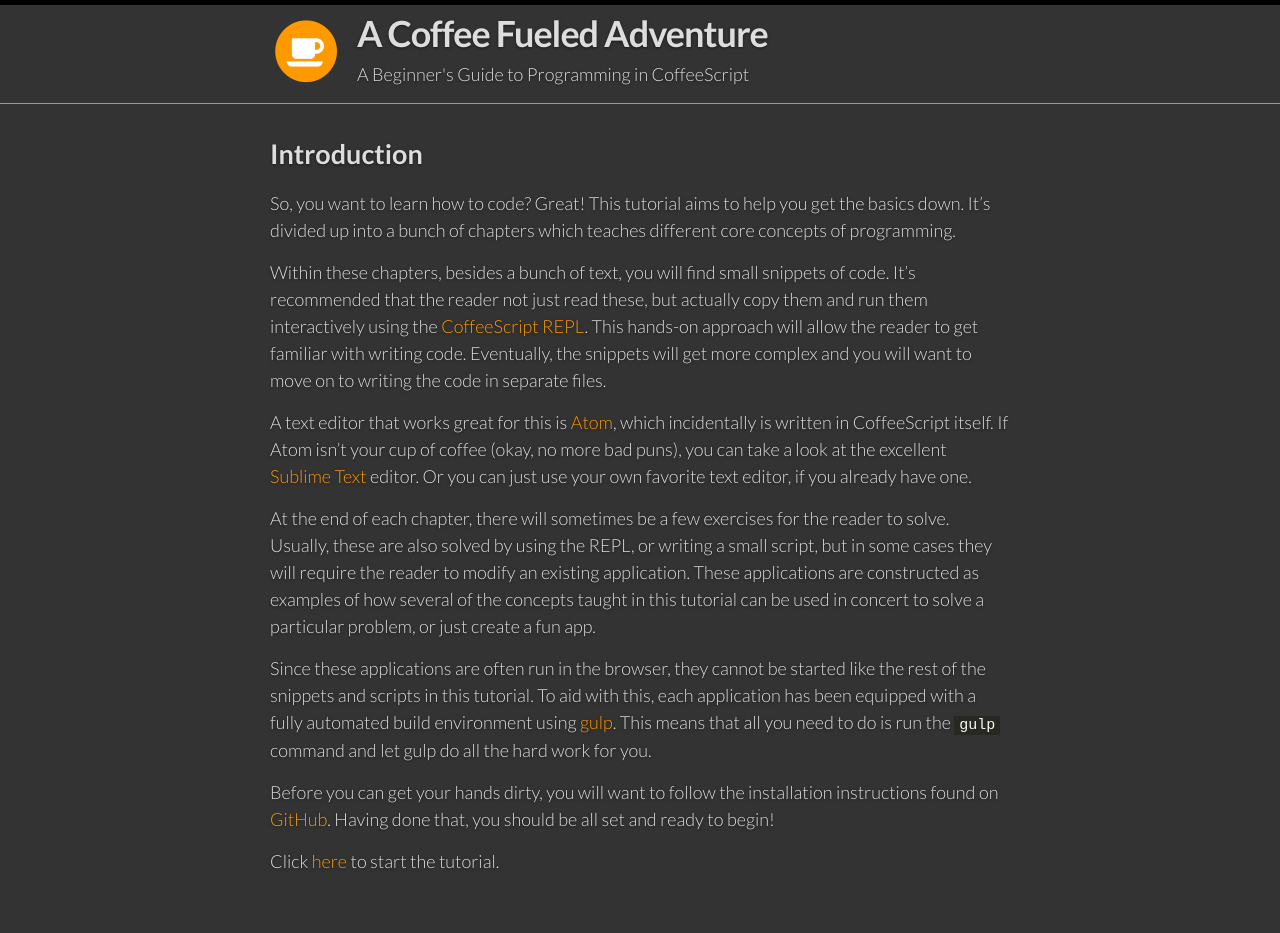
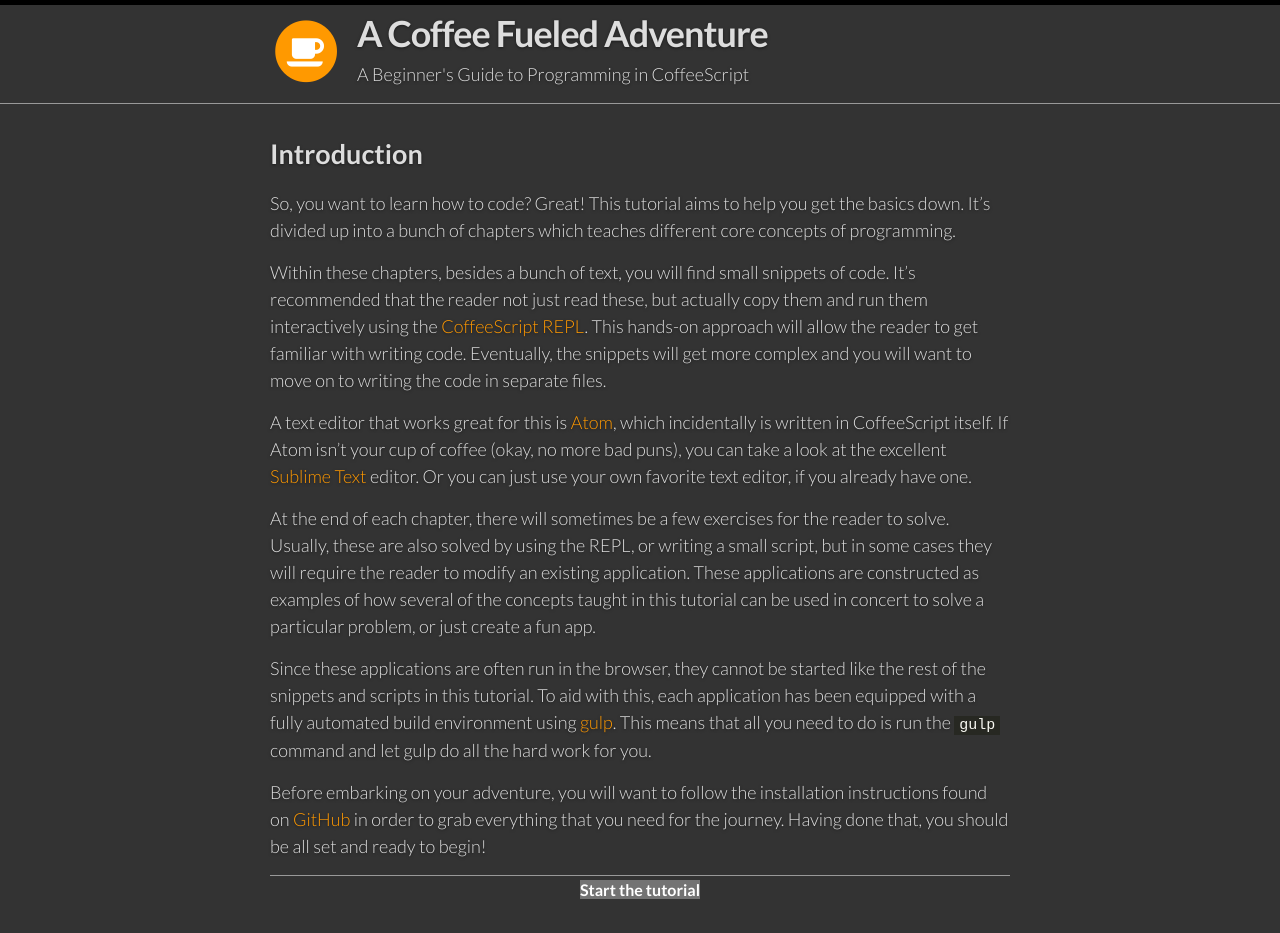
Before and after one commit to FredrikAppelros/coffee-adventure, a Jekyll site: the page built from index.html, in a window 1280 px wide. Built offline with Jekyll 4.4.1, drawn with Linux system fonts in a browser that asks for light colours; nearby versions of some CDN libraries; a script that is not in the unit is left out.

Commit message:
Start button
Make it easier to spot the link to start the tutorial.

```diff
--- a/_includes/intro.md
+++ b/_includes/intro.md
@@ -10,6 +10,4 @@ At the end of each chapter, there will sometimes be a few exercises for the read
 
 Since these applications are often run in the browser, they cannot be started like the rest of the snippets and scripts in this tutorial. To aid with this, each application has been equipped with a fully automated build environment using [gulp](http://gulpjs.com/). This means that all you need to do is run the `gulp` command and let gulp do all the hard work for you.
 
-Before you can get your hands dirty, you will want to follow the installation instructions found on [GitHub](https://github.com/FredrikAppelros/coffee-adventure). Having done that, you should be all set and ready to begin!
-
-Click [here]({{ "/chapters/1" | prepend: site.baseurl }}) to start the tutorial.
+Before embarking on your adventure, you will want to follow the installation instructions found on [GitHub](https://github.com/FredrikAppelros/coffee-adventure) in order to grab everything that you need for the journey. Having done that, you should be all set and ready to begin!
--- a/_sass/_layout.scss
+++ b/_sass/_layout.scss
@@ -40,6 +40,44 @@
 
 
 /**
+ * Buttons
+ */
+paper-button {
+    font-size: 16px;
+    font-weight: 700;
+    text-shadow: none;
+}
+
+.start-wrapper {
+    text-align: center;
+    border-top: 1px solid $grey-color-light;
+}
+
+.start-button {
+    color: #fff;
+    background-color: lighten($grey-color, 25%);
+    margin-top: $spacing-unit;
+
+    &:hover {
+        background-color: $brand-color;
+    }
+
+    &[pressed] {
+        background-color: lighten($brand-color, 25%);
+    }
+}
+
+.answer-button {
+    color: $brand-color;
+
+    &[active] {
+        background-color: lighten($grey-color, 25%);
+    }
+}
+
+
+
+/**
  * Exercises
  */
 .exercise-wrapper {
@@ -51,17 +89,6 @@
 .exercise-header {
     i {
         margin-right: $spacing-unit / 2;
-    }
-}
-
-.answer-button {
-    color: $brand-color;
-    font-size: 16px;
-    font-weight: 700;
-    text-shadow: none;
-
-    &[active] {
-        background-color: lighten($grey-color, 25%);
     }
 }
 
--- a/index.html
+++ b/index.html
@@ -7,4 +7,10 @@ layout: default
   {% capture intro %}{% include intro.md %}{% endcapture %}
   {{ intro | markdownify }}
 
+  <div class="start-wrapper">
+    <paper-button class="start-button" noink raised onclick="window.location.assign('{{ "/chapters/1" | prepend: site.baseurl }}')">
+        Start the tutorial
+    </paper-button>
+  </div>
+
 </div>
```
